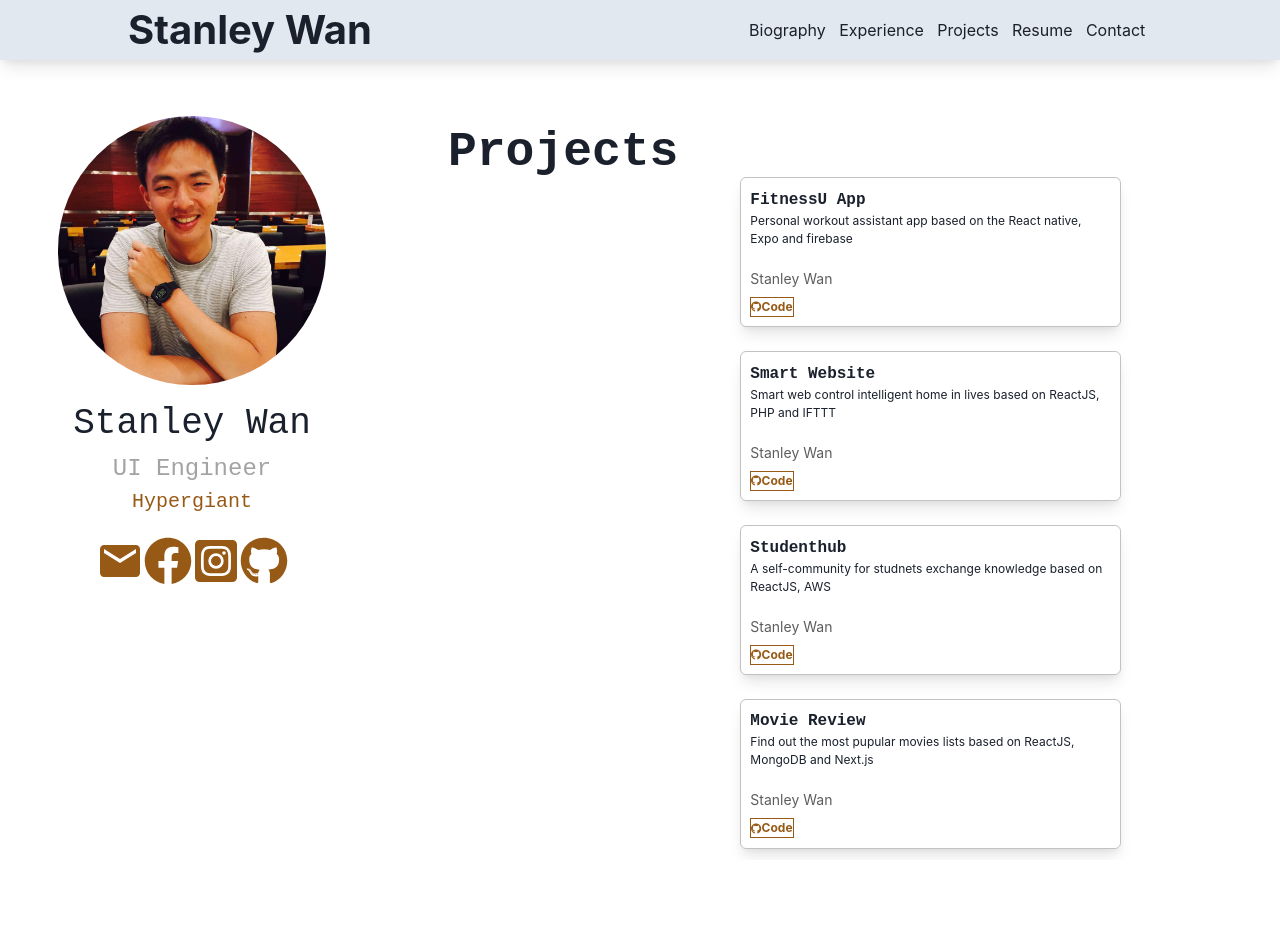
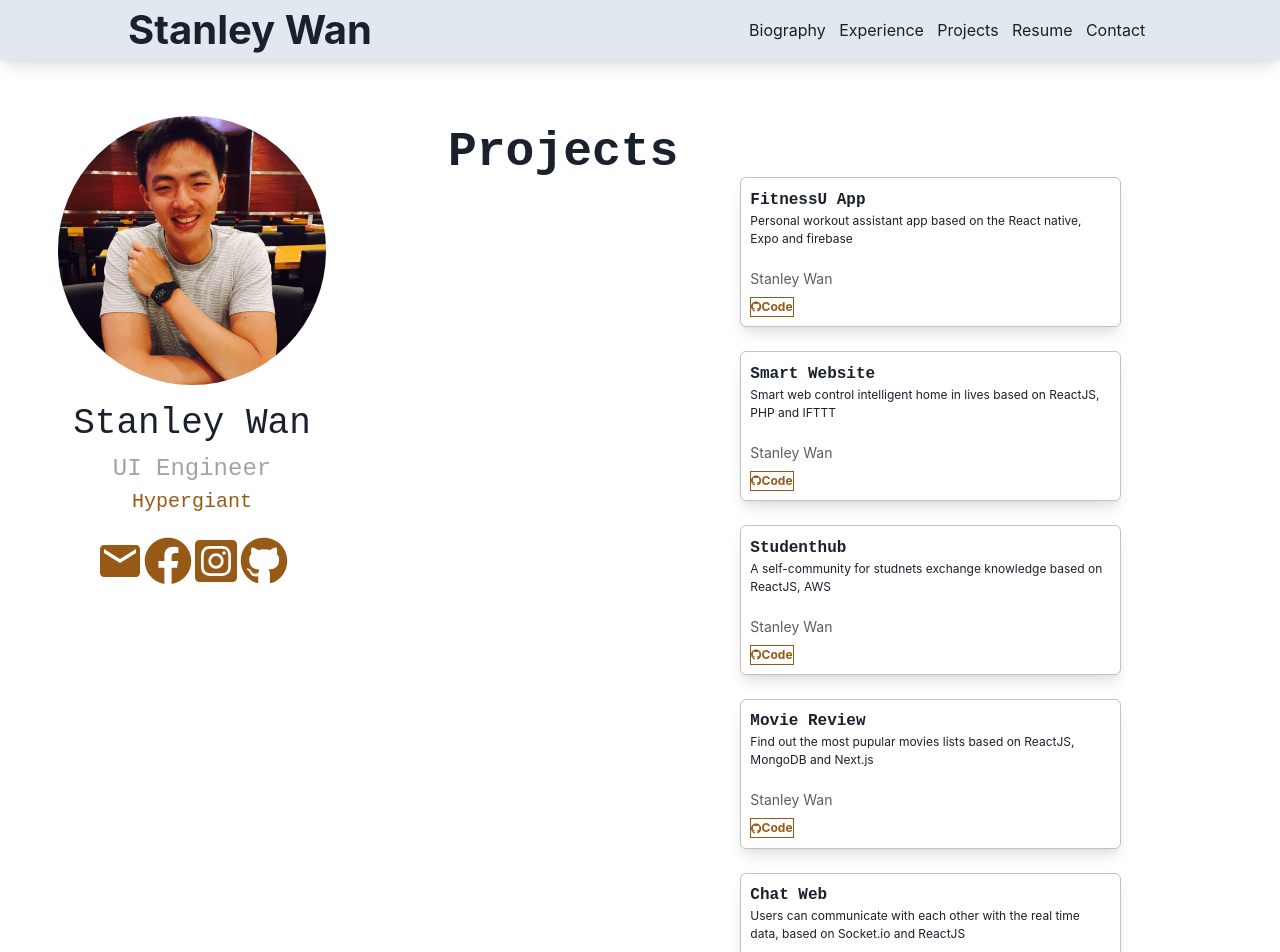
Before and after one commit to stanleywanone/portfolio, a Next.js app: page /core/Projects/Projects in a window 1280 px wide. Shown: the top 952 px of the page. Before the commit the page ends 860 px from the top, so only its background shows below. Built offline with nearby package versions, Linux system fonts and the light colour scheme.

Commit message:
add the new porject chat web

```diff
--- a/pages/core/Projects/Projects.tsx
+++ b/pages/core/Projects/Projects.tsx
@@ -26,6 +26,12 @@ const projectsData = [
     projectName: "Movie Review",
     description:
       "Find out the most pupular movies lists based on ReactJS, MongoDB and Next.js",
+  },
+  {
+    link: "https://github.com/stanleywanone/chat-web",
+    projectName: "Chat Web",
+    description:
+      "Users can communicate with each other with the real time data, based on Socket.io and ReactJS",
   },
 ]
 
```
